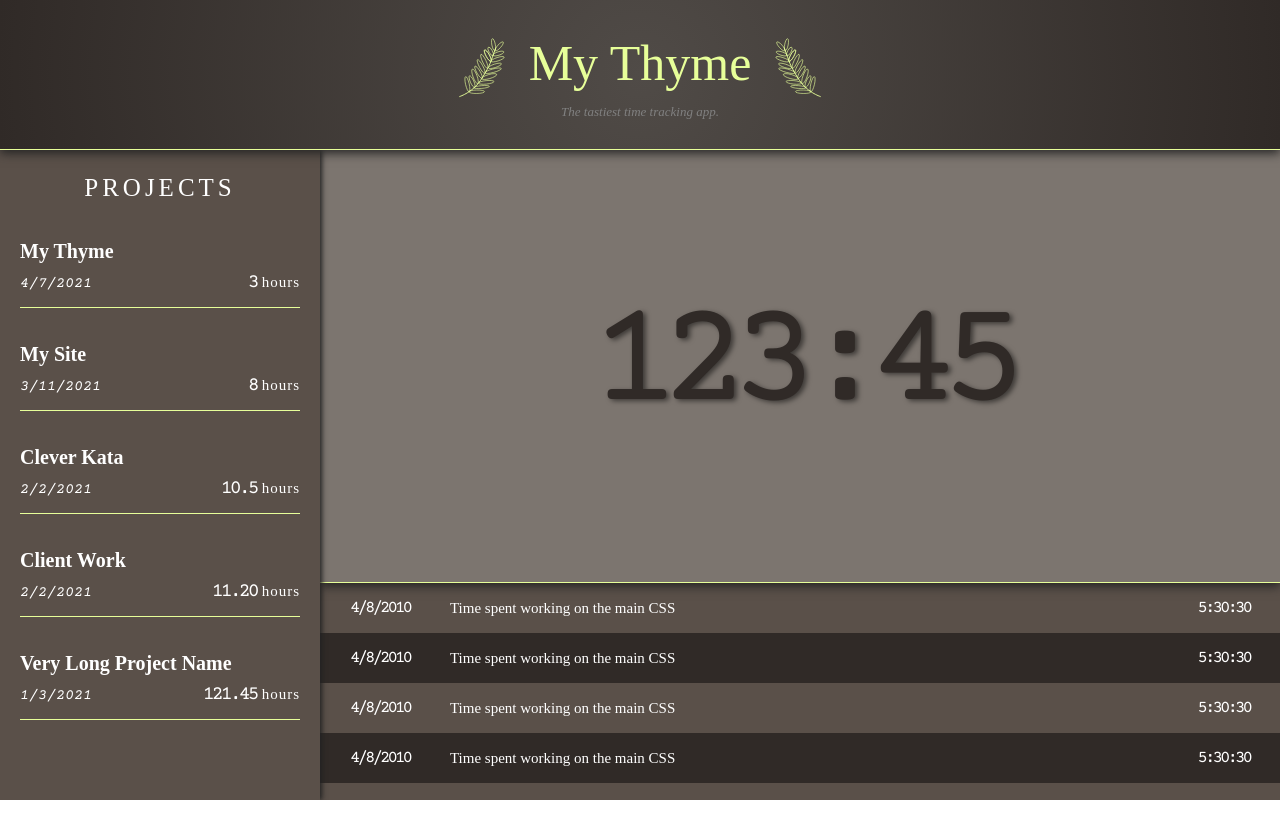
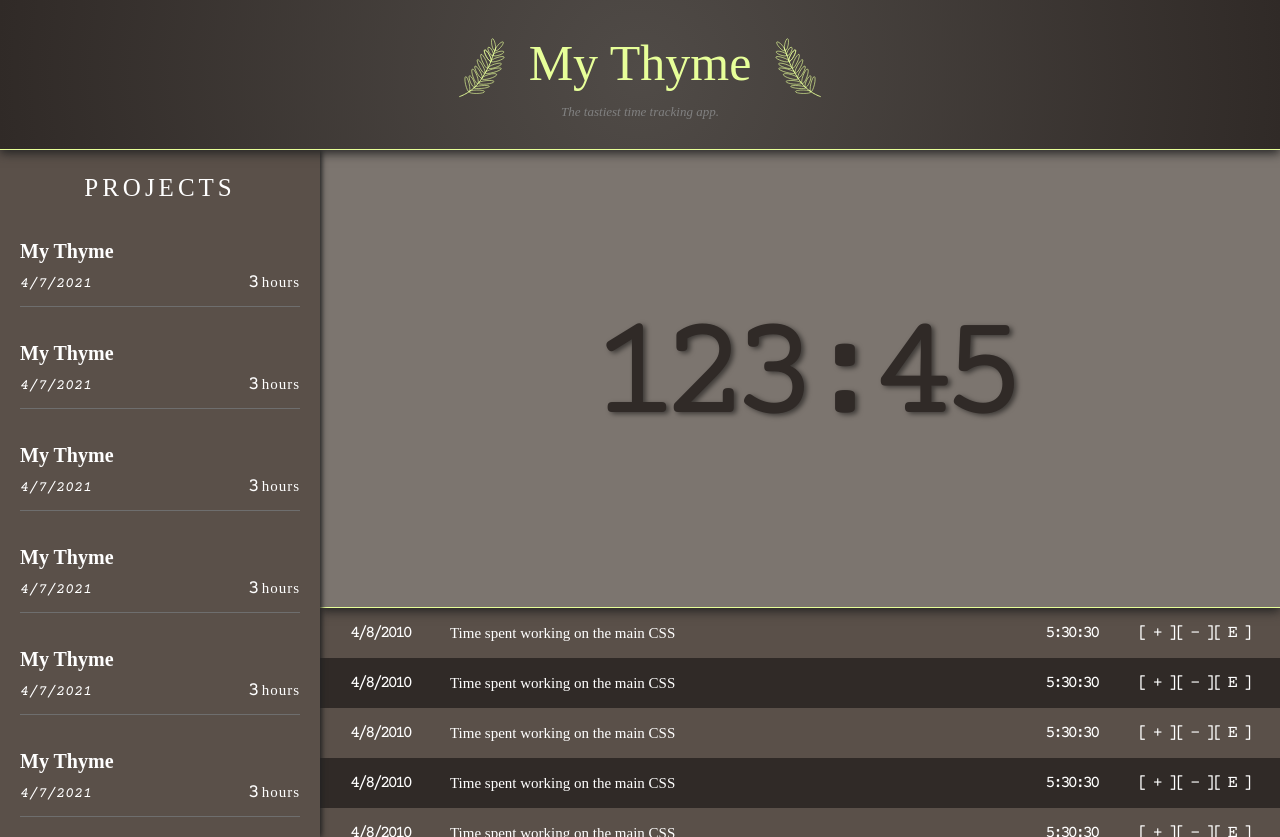
Before and after one commit to iambj/my-thyme, a React (Create React App) app: page / in a window 1280 px wide. Before the commit the page ends 800 px from the top, so only its background shows below. Built offline with nearby package versions, Linux system fonts and the light colour scheme.

Commit message:
Modified some structor or components

```diff
--- a/src/components/ProjectList.tsx
+++ b/src/components/ProjectList.tsx
@@ -1,50 +1,17 @@
 import React from "react";
 import styled from "styled-components";
+import Project from "./Project";
 
 export const ProjectList = () => {
     return (
         <ProjectWrapper>
             <h1>Projects</h1>
-            <Project>
-                <h2>My Thyme</h2>
-                <div className="totalTime">
-                    <span className="number">3</span>{" "}
-                    <span className="timeUnit">hours</span>
-                </div>
-                <div className="lastModified smallText">4/7/2021</div>
-            </Project>
-            <Project>
-                <h2>My Site</h2>
-                <div className="totalTime">
-                    <span className="number">8</span>{" "}
-                    <span className="timeUnit">hours</span>
-                </div>
-                <div className="lastModified smallText">3/11/2021</div>
-            </Project>
-            <Project>
-                <h2>Clever Kata</h2>
-                <div className="totalTime">
-                    <span className="number">10.5</span>{" "}
-                    <span className="timeUnit">hours</span>
-                </div>
-                <div className="lastModified smallText">2/2/2021</div>
-            </Project>
-            <Project>
-                <h2>Client Work</h2>
-                <div className="totalTime">
-                    <span className="number">11.20</span>{" "}
-                    <span className="timeUnit">hours</span>
-                </div>
-                <div className="lastModified smallText">2/2/2021</div>
-            </Project>
-            <Project>
-                <h2>Very Long Project Name</h2>
-                <div className="totalTime">
-                    <span className="number">121.45</span>{" "}
-                    <span className="timeUnit">hours</span>
-                </div>
-                <div className="lastModified smallText">1/3/2021</div>
-            </Project>
+            <Project />
+            <Project />
+            <Project />
+            <Project />
+            <Project />
+            <Project />
         </ProjectWrapper>
     );
 };
@@ -77,42 +44,3 @@ const ProjectWrapper = styled.div`
     /* grid-column-end: 2; */
     /* grid-row: 1 / -1;  */
 `;
-
-const Project = styled.div`
-    display: grid;
-    grid-template-columns: repeat(2, 1fr);
-    grid-template-rows: repeat(2, 1fr);
-
-    /* height: 5rem; */
-    border-bottom: 1px var(--primary) solid;
-    grid-template-columns: 2fr 1fr;
-    padding: 1rem 0;
-    /* grid-gap: 1rem; */
-    margin-top: 2rem;
-    align-items: center;
-    h2 {
-        /* font-weight: medium; */
-        grid-area: 1 / 1 / 2 / 3;
-        margin: 0rem 0;
-    }
-    .lastModified {
-        font-style: italic;
-        font-family: "Courier Prime";
-        grid-area: 2 / 1 / 3 / 2;
-        align-self: center;
-        align-self: center;
-        font-size: 1.5rem;
-        padding-top: 3px;
-    }
-    .totalTime {
-        text-align: right;
-        /* font-size: ; */
-        min-width: 11rem;
-        grid-area: 2 / 2 / 3 / 3;
-    }
-    .totalTime .timeUnit {
-        font-size: 1.5rem;
-        letter-spacing: 0.1rem;
-        /* text-transform: uppercase; */
-    }
-`;
--- a/src/components/TrackedTime.tsx
+++ b/src/components/TrackedTime.tsx
@@ -7,6 +7,7 @@ export default function TrackedTime() {
             <div className="number mediumText">4/8/2010</div>
             <div>Time spent working on the main CSS</div>
             <div className="number mediumText">5:30:30</div>
+            <div className="number mediumText">[ + ][ - ][ E ]</div>
         </Time>
     );
 }
```
Also changed, not shown: src/components/TimerArea.tsx (line endings or trailing spaces).
